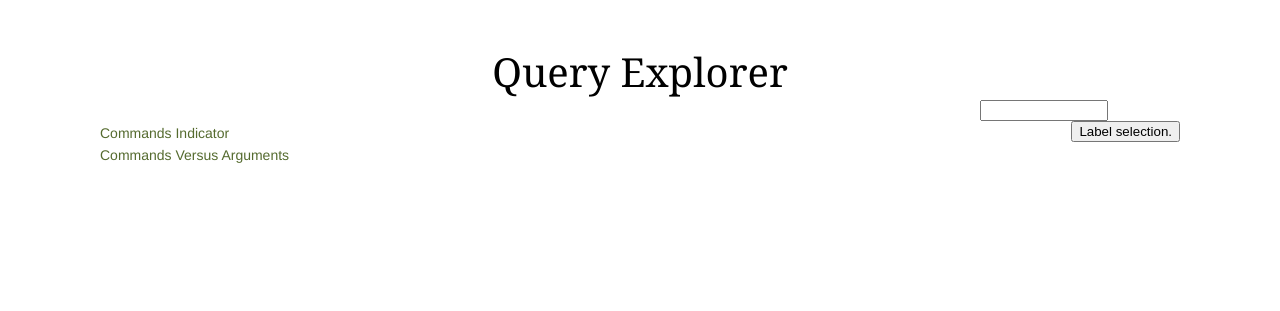
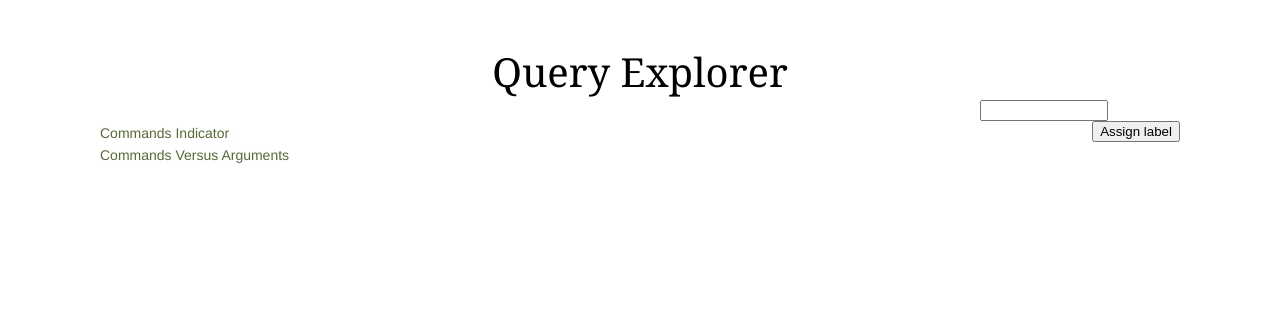
Before and after one commit to salspaugh/queryexplorer, a Flask app: page /commands_indicator in a window 1280 px wide. Shown: the top 311 px of the page. Run offline with Flask 2, Linux system fonts and the light colour scheme; data that the repository does not hold is empty; some libraries are stand-ins or nearby versions; some web fonts are replaced.

Commit message:
Last minute breakthrough -- figured out how to update labels.

```diff
--- a/queryexplorer/static/js/commands_indicator.js
+++ b/queryexplorer/static/js/commands_indicator.js
@@ -67,21 +67,19 @@ function getSelectedRects() {
 function updateLabels(selectedRects, text) {
     selectedRects.attr("label", text);
     selectedRects.datum(function(d, i) {
-        color = getColor(text);
-        //console.log(color);
         d.label = text;
         labelData = d;
         labelData.hash = d.ridx + d.label + '_background';
-        if (labels.indexOf(labelData) == -1) {
-            labels.push(labelData);
-        }
-        //console.log(labelData);
+        labels = labels.filter(function(elem, idx, arr) {
+            return elem.ridx != d.ridx;
+        });
+        labels.push(labelData);
         bg = svg.selectAll(".background")
             .data(labels, function(d) { return d.hash; })
         bg.enter()
             .append("rect")
-            .call(setBackgroundAttributes, color);
-        //bg.call(setBackgroundAttributes, color); // This should update label colors?
+            .call(setBackgroundAttributes);
+        bg.exit().remove();
         d.label = text;
         return d;
     });
@@ -89,7 +87,7 @@ function updateLabels(selectedRects, text) {
     renderVisualization(topQueryIdx, bottomQueryIdx);
 }
 
-function setBackgroundAttributes(items, color) {
+function setBackgroundAttributes(items) {
     items.attr("class", "background")
         .attr("height", function() {
             return (RECT_HEIGHT - 1) + "px";
--- a/queryexplorer/templates/commands_indicator.html
+++ b/queryexplorer/templates/commands_indicator.html
@@ -2,7 +2,7 @@
 {% block rightsidebar %}
     <center>
         <input type="text">
-        <button type="button">Label selection.</button>
+        <button type="button">Assign label</button>
     </center>
 {% endblock %}
 {% block content %}
```
